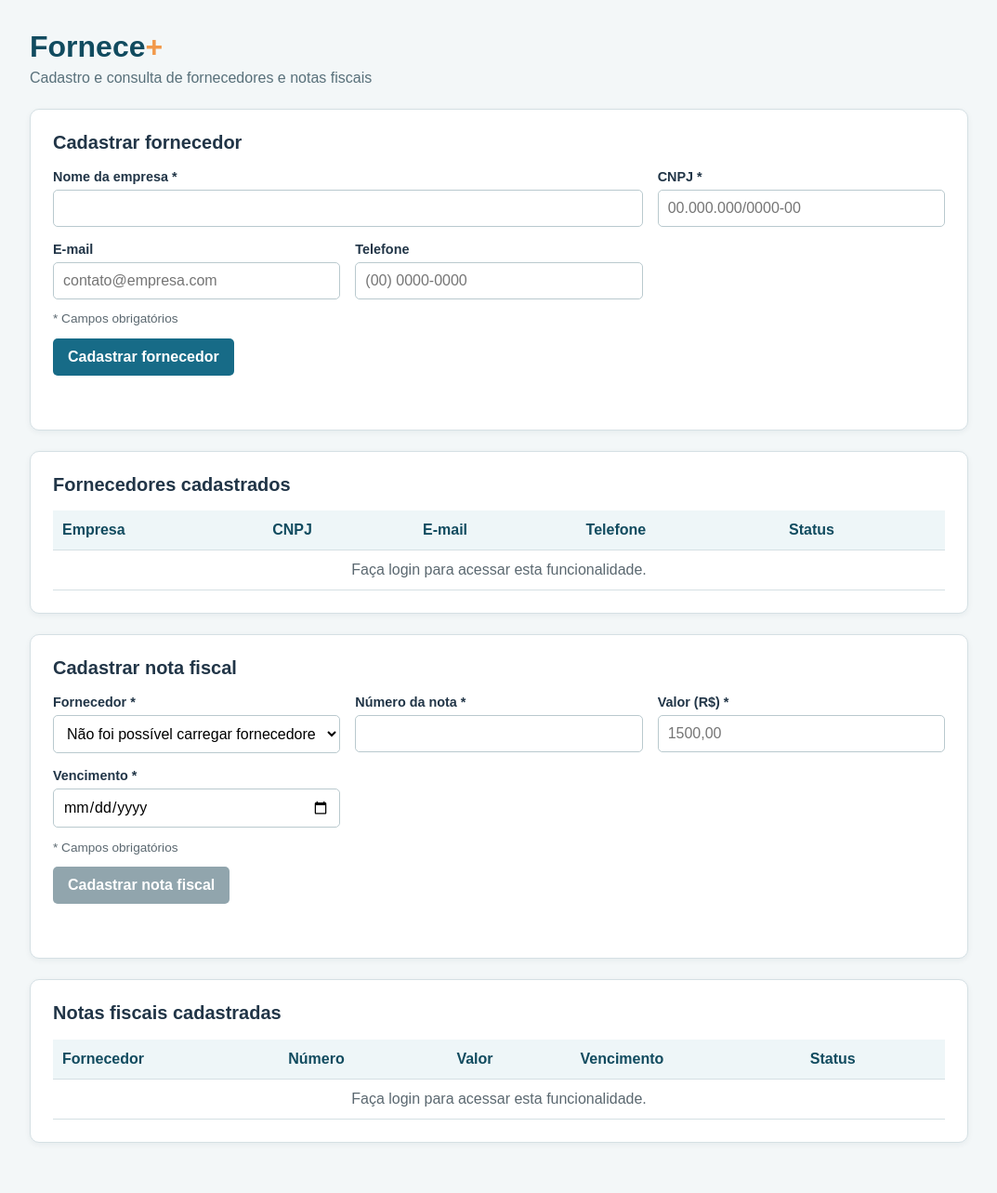
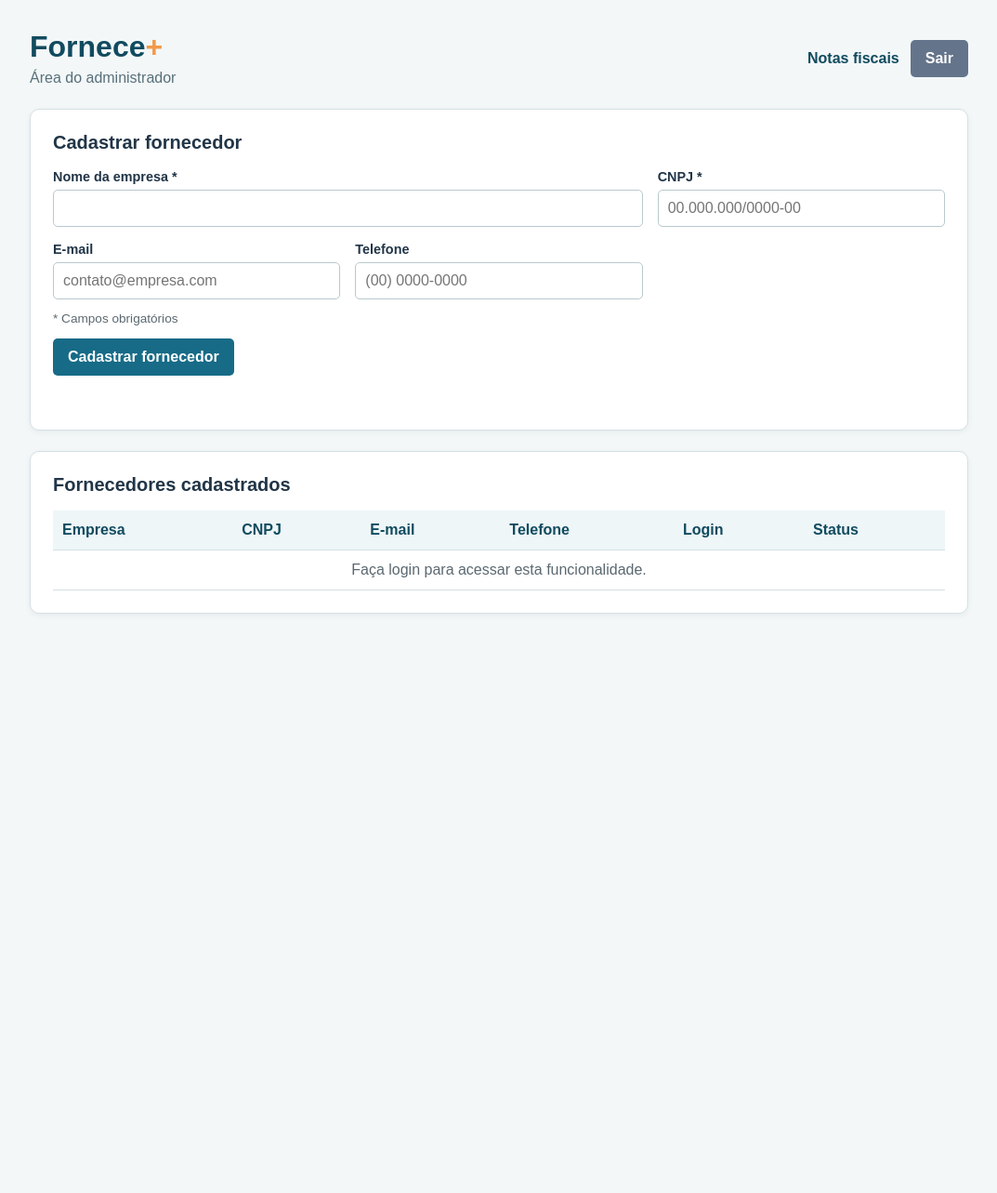
Before and after one commit to alinepamplona/fornece-plus, a Flask app: template templates/index.html in a window 1280 px wide. Shown: the whole page at 93% size, without its empty margins (103-1176 px from the left). After the commit the page ends 660 px from the top, so only its background shows below. Run offline with Flask 3, Linux system fonts and the light colour scheme; the template is opened without the code that fills it, so the values that code supplies are empty.

Commit message:
feat: separa acesso às notas fiscais por usuário

```diff
--- a/static/script.js
+++ b/static/script.js
@@ -3,188 +3,27 @@
 const campoTelefone = document.querySelector("#telefone");
 const mensagem = document.querySelector("#mensagem");
 const listaFornecedores = document.querySelector("#lista-fornecedores");
-const formularioNota = document.querySelector("#form-nota-fiscal");
-const seletorFornecedor = document.querySelector("#fornecedor_id");
-const botaoNota = document.querySelector("#botao-nota");
-const mensagemNota = document.querySelector("#mensagem-nota");
-const listaNotasFiscais = document.querySelector("#lista-notas-fiscais");
-
-function mostrarMensagem(texto, tipo) {
-    mensagem.textContent = texto;
-    mensagem.className = `mensagem ${tipo}`;
+function mostrarMensagem(texto, tipo) { mensagem.textContent = texto; mensagem.className = `mensagem ${tipo}`; }
+function formatarCnpj(valor) { const n = valor.replace(/\D/g, "").slice(0, 14); return n.replace(/^(\d{2})(\d)/, "$1.$2").replace(/^(\d{2}\.\d{3})(\d)/, "$1.$2").replace(/(\d{3})(\d)/, "$1/$2").replace(/(\d{4})(\d)/, "$1-$2"); }
+function formatarTelefone(valor) { const n = valor.replace(/\D/g, "").slice(0, 10); return n.replace(/^(\d{2})(\d)/, "($1) $2").replace(/(\d{4})(\d)/, "$1-$2"); }
+function criarCelula(texto) { const celula = document.createElement("td"); celula.textContent = texto || "—"; return celula; }
+campoCnpj.addEventListener("input", () => { campoCnpj.value = formatarCnpj(campoCnpj.value); });
+campoTelefone.addEventListener("input", () => { campoTelefone.value = formatarTelefone(campoTelefone.value); });
+async function carregarFornecedores() {
+    try {
+        const resposta = await fetch("/api/fornecedores"); const fornecedores = await resposta.json(); if (!resposta.ok) throw new Error(fornecedores.erro);
+        listaFornecedores.innerHTML = "";
+        if (!fornecedores.length) { listaFornecedores.innerHTML = '<tr><td colspan="6">Nenhum fornecedor cadastrado.</td></tr>'; return; }
+        fornecedores.forEach((fornecedor) => { const linha = document.createElement("tr"); [fornecedor.nome, fornecedor.cnpj, fornecedor.email, fornecedor.telefone, fornecedor.codigo_acesso, fornecedor.status].forEach((valor) => linha.appendChild(criarCelula(valor))); listaFornecedores.appendChild(linha); });
+    } catch (erro) { listaFornecedores.innerHTML = `<tr><td colspan="6">${erro.message || "Erro ao carregar fornecedores."}</td></tr>`; }
 }
-
-function mostrarMensagemNota(texto, tipo) {
-    mensagemNota.textContent = texto;
-    mensagemNota.className = `mensagem ${tipo}`;
-}
-
-function formatarCnpj(valor) {
-    const numeros = valor.replace(/\D/g, "").slice(0, 14);
-    return numeros
-        .replace(/^(\d{2})(\d)/, "$1.$2")
-        .replace(/^(\d{2}\.\d{3})(\d)/, "$1.$2")
-        .replace(/(\d{3})(\d)/, "$1/$2")
-        .replace(/(\d{4})(\d)/, "$1-$2");
-}
-
-campoCnpj.addEventListener("input", () => {
-    campoCnpj.value = formatarCnpj(campoCnpj.value);
+formulario.addEventListener("submit", async (evento) => {
+    evento.preventDefault(); const dados = Object.fromEntries(new FormData(formulario));
+    if (!dados.nome.trim() || !dados.cnpj.trim()) return mostrarMensagem("Preencha o nome da empresa e o CNPJ.", "erro");
+    if (dados.cnpj.replace(/\D/g, "").length !== 14) return mostrarMensagem("O CNPJ deve ter 14 números.", "erro");
+    if (dados.telefone && dados.telefone.replace(/\D/g, "").length !== 10) return mostrarMensagem("Informe o telefone no formato (XX) XXXX-XXXX.", "erro");
+    if (dados.email && !document.querySelector("#email").checkValidity()) return mostrarMensagem("Informe um e-mail válido.", "erro");
+    try { const resposta = await fetch("/api/fornecedores", { method: "POST", headers: { "Content-Type": "application/json" }, body: JSON.stringify(dados) }); const resultado = await resposta.json(); if (!resposta.ok) throw new Error(resultado.erro); formulario.reset(); mostrarMensagem(`${resultado.mensagem} Login e senha padrão: ${resultado.credenciais.login}.`, "sucesso"); carregarFornecedores(); } catch (erro) { mostrarMensagem(erro.message || "Não foi possível cadastrar o fornecedor.", "erro"); }
 });
-
-function formatarTelefone(valor) {
-    const numeros = valor.replace(/\D/g, "").slice(0, 10);
-    return numeros
-        .replace(/^(\d{2})(\d)/, "($1) $2")
-        .replace(/(\d{4})(\d)/, "$1-$2");
-}
-
-campoTelefone.addEventListener("input", () => {
-    campoTelefone.value = formatarTelefone(campoTelefone.value);
-});
-
-function criarCelula(texto) {
-    const celula = document.createElement("td");
-    celula.textContent = texto || "—";
-    return celula;
-}
-
-function preencherFornecedoresNoSeletor(fornecedores) {
-    seletorFornecedor.innerHTML = '<option value="">Selecione um fornecedor</option>';
-    fornecedores.forEach((fornecedor) => {
-        const opcao = document.createElement("option");
-        opcao.value = fornecedor.id;
-        opcao.textContent = fornecedor.nome;
-        seletorFornecedor.appendChild(opcao);
-    });
-    botaoNota.disabled = fornecedores.length === 0;
-}
-
-function formatarValor(valor) {
-    return Number(valor).toLocaleString("pt-BR", {
-        style: "currency",
-        currency: "BRL",
-    });
-}
-
-async function carregarFornecedores() {
-    listaFornecedores.innerHTML = '<tr><td colspan="5">Carregando fornecedores...</td></tr>';
-    try {
-        const resposta = await fetch("/api/fornecedores");
-        const fornecedores = await resposta.json();
-        if (!resposta.ok) throw new Error(fornecedores.erro);
-
-        listaFornecedores.innerHTML = "";
-        if (fornecedores.length === 0) {
-            listaFornecedores.innerHTML = '<tr><td colspan="5">Nenhum fornecedor cadastrado.</td></tr>';
-            return;
-        }
-
-        fornecedores.forEach((fornecedor) => {
-            const linha = document.createElement("tr");
-            [fornecedor.nome, fornecedor.cnpj, fornecedor.email, fornecedor.telefone, fornecedor.status]
-                .forEach((valor) => linha.appendChild(criarCelula(valor)));
-            listaFornecedores.appendChild(linha);
-        });
-        preencherFornecedoresNoSeletor(fornecedores);
-    } catch (erro) {
-        listaFornecedores.innerHTML = `<tr><td colspan="5">${erro.message || "Erro ao carregar fornecedores."}</td></tr>`;
-        seletorFornecedor.innerHTML = '<option value="">Não foi possível carregar fornecedores</option>';
-        botaoNota.disabled = true;
-    }
-}
-
-async function carregarNotasFiscais() {
-    listaNotasFiscais.innerHTML = '<tr><td colspan="5">Carregando notas fiscais...</td></tr>';
-    try {
-        const resposta = await fetch("/api/notas-fiscais");
-        const notas = await resposta.json();
-        if (!resposta.ok) throw new Error(notas.erro);
-
-        listaNotasFiscais.innerHTML = "";
-        if (notas.length === 0) {
-            listaNotasFiscais.innerHTML = '<tr><td colspan="5">Nenhuma nota fiscal cadastrada.</td></tr>';
-            return;
-        }
-
-        notas.forEach((nota) => {
-            const linha = document.createElement("tr");
-            [nota.fornecedor_nome, nota.numero, formatarValor(nota.valor), nota.vencimento, nota.status]
-                .forEach((valor) => linha.appendChild(criarCelula(valor)));
-            listaNotasFiscais.appendChild(linha);
-        });
-    } catch (erro) {
-        listaNotasFiscais.innerHTML = `<tr><td colspan="5">${erro.message || "Erro ao carregar notas fiscais."}</td></tr>`;
-    }
-}
-
-formulario.addEventListener("submit", async (evento) => {
-    evento.preventDefault();
-    const dados = Object.fromEntries(new FormData(formulario));
-
-    if (!dados.nome.trim() || !dados.cnpj.trim()) {
-        mostrarMensagem("Preencha o nome da empresa e o CNPJ.", "erro");
-        return;
-    }
-    if (dados.cnpj.replace(/\D/g, "").length !== 14) {
-        mostrarMensagem("O CNPJ deve ter 14 números.", "erro");
-        return;
-    }
-    if (dados.telefone && dados.telefone.replace(/\D/g, "").length !== 10) {
-        mostrarMensagem("Informe o telefone no formato (XX) XXXX-XXXX.", "erro");
-        return;
-    }
-    if (dados.email && !document.querySelector("#email").checkValidity()) {
-        mostrarMensagem("Informe um e-mail válido.", "erro");
-        return;
-    }
-
-    try {
-        const resposta = await fetch("/api/fornecedores", {
-            method: "POST",
-            headers: { "Content-Type": "application/json" },
-            body: JSON.stringify(dados),
-        });
-        const resultado = await resposta.json();
-        if (!resposta.ok) throw new Error(resultado.erro);
-
-        formulario.reset();
-        mostrarMensagem(resultado.mensagem, "sucesso");
-        carregarFornecedores();
-    } catch (erro) {
-        mostrarMensagem(erro.message || "Não foi possível cadastrar o fornecedor.", "erro");
-    }
-});
-
-formularioNota.addEventListener("submit", async (evento) => {
-    evento.preventDefault();
-    const dados = Object.fromEntries(new FormData(formularioNota));
-
-    if (!dados.fornecedor_id || !dados.numero.trim() || !dados.valor || !dados.vencimento) {
-        mostrarMensagemNota("Preencha todos os campos da nota fiscal.", "erro");
-        return;
-    }
-    if (Number(dados.valor) <= 0) {
-        mostrarMensagemNota("O valor da nota fiscal deve ser maior que zero.", "erro");
-        return;
-    }
-
-    try {
-        const resposta = await fetch("/api/notas-fiscais", {
-            method: "POST",
-            headers: { "Content-Type": "application/json" },
-            body: JSON.stringify(dados),
-        });
-        const resultado = await resposta.json();
-        if (!resposta.ok) throw new Error(resultado.erro);
-
-        formularioNota.reset();
-        mostrarMensagemNota(resultado.mensagem, "sucesso");
-        carregarNotasFiscais();
-    } catch (erro) {
-        mostrarMensagemNota(erro.message || "Não foi possível cadastrar a nota fiscal.", "erro");
-    }
-});
-
+document.querySelectorAll("[data-logout]").forEach((botao) => botao.addEventListener("click", async () => { await fetch("/api/logout", { method: "POST" }); window.location.href = "/login"; }));
 carregarFornecedores();
-carregarNotasFiscais();
--- a/static/style.css
+++ b/static/style.css
@@ -19,6 +19,9 @@
 
 .container { max-width: 1050px; margin: 0 auto; padding: 32px 20px; }
 header { margin-bottom: 24px; }
+.cabecalho { display: flex; align-items: center; justify-content: space-between; gap: 16px; }
+.cabecalho nav { display: flex; align-items: center; gap: 12px; }
+.cabecalho a { color: var(--azul-escuro); font-weight: bold; text-decoration: none; }
 h1 { color: var(--azul-escuro); margin: 0; font-size: 2rem; }
 h1 span { color: #f2994a; }
 header p { margin: 6px 0 0; color: #58707a; }
@@ -43,6 +46,8 @@
 button { background: var(--azul); color: white; border: 0; border-radius: 5px; padding: 11px 16px; font: inherit; font-weight: bold; cursor: pointer; }
 button:hover { background: var(--azul-escuro); }
 button:disabled { background: #91a5ad; cursor: not-allowed; }
+.botao-secundario { background: #64748b; }
+.botao-secundario:hover { background: #475569; }
 .mensagem { min-height: 20px; margin: 14px 0 0; font-weight: bold; }
 .mensagem.sucesso { color: var(--sucesso); }
 .mensagem.erro { color: var(--erro); }
@@ -57,4 +62,9 @@
     .card { padding: 18px; }
     .campos-formulario { grid-template-columns: 1fr; }
     .campo-largo { grid-column: auto; }
+    .cabecalho { align-items: flex-start; flex-direction: column; }
 }
+
+.pagina-login { min-height: 100vh; display: grid; place-items: center; padding: 20px; }
+.card-login { width: min(100%, 420px); }
+.card-login form { display: grid; gap: 16px; }
--- a/templates/index.html
+++ b/templates/index.html
@@ -3,98 +3,33 @@
 <head>
     <meta charset="UTF-8">
     <meta name="viewport" content="width=device-width, initial-scale=1.0">
-    <title>Fornece+ | Fornecedores e notas fiscais</title>
+    <title>Fornece+ | Administração</title>
     <link rel="stylesheet" href="{{ url_for('static', filename='style.css') }}">
 </head>
 <body>
     <main class="container">
-        <header>
-            <h1>Fornece<span>+</span></h1>
-            <p>Cadastro e consulta de fornecedores e notas fiscais</p>
+        <header class="cabecalho">
+            <div><h1>Fornece<span>+</span></h1><p>Área do administrador</p></div>
+            <nav><a href="{{ url_for('notas_fiscais') }}">Notas fiscais</a><button class="botao-secundario" type="button" data-logout>Sair</button></nav>
         </header>
-
         <section class="card" aria-labelledby="titulo-cadastro">
             <h2 id="titulo-cadastro">Cadastrar fornecedor</h2>
             <form id="form-fornecedor" novalidate>
                 <div class="campos-formulario">
-                    <div class="campo campo-largo">
-                        <label for="nome">Nome da empresa *</label>
-                        <input id="nome" name="nome" type="text" maxlength="150" required>
-                    </div>
-                    <div class="campo">
-                        <label for="cnpj">CNPJ *</label>
-                        <input id="cnpj" name="cnpj" type="text" inputmode="numeric" placeholder="00.000.000/0000-00" maxlength="18" required>
-                    </div>
-                    <div class="campo">
-                        <label for="email">E-mail</label>
-                        <input id="email" name="email" type="email" maxlength="150" placeholder="contato@empresa.com">
-                    </div>
-                    <div class="campo">
-                        <label for="telefone">Telefone</label>
-                        <input id="telefone" name="telefone" type="tel" inputmode="numeric" maxlength="14" placeholder="(00) 0000-0000">
-                    </div>
+                    <div class="campo campo-largo"><label for="nome">Nome da empresa *</label><input id="nome" name="nome" type="text" maxlength="150" required></div>
+                    <div class="campo"><label for="cnpj">CNPJ *</label><input id="cnpj" name="cnpj" type="text" inputmode="numeric" placeholder="00.000.000/0000-00" maxlength="18" required></div>
+                    <div class="campo"><label for="email">E-mail</label><input id="email" name="email" type="email" maxlength="150" placeholder="contato@empresa.com"></div>
+                    <div class="campo"><label for="telefone">Telefone</label><input id="telefone" name="telefone" type="tel" inputmode="numeric" maxlength="14" placeholder="(00) 0000-0000"></div>
                 </div>
-                <p class="obrigatorio">* Campos obrigatórios</p>
-                <button type="submit">Cadastrar fornecedor</button>
+                <p class="obrigatorio">* Campos obrigatórios</p><button type="submit">Cadastrar fornecedor</button>
             </form>
             <p id="mensagem" class="mensagem" role="status" aria-live="polite"></p>
         </section>
-
         <section class="card" aria-labelledby="titulo-lista">
             <h2 id="titulo-lista">Fornecedores cadastrados</h2>
-            <div class="tabela-responsiva">
-                <table>
-                    <thead>
-                        <tr><th>Empresa</th><th>CNPJ</th><th>E-mail</th><th>Telefone</th><th>Status</th></tr>
-                    </thead>
-                    <tbody id="lista-fornecedores">
-                        <tr><td colspan="5">Carregando fornecedores...</td></tr>
-                    </tbody>
-                </table>
-            </div>
-        </section>
-
-        <section class="card" aria-labelledby="titulo-nota">
-            <h2 id="titulo-nota">Cadastrar nota fiscal</h2>
-            <form id="form-nota-fiscal" novalidate>
-                <div class="campos-formulario">
-                    <div class="campo">
-                        <label for="fornecedor_id">Fornecedor *</label>
-                        <select id="fornecedor_id" name="fornecedor_id" required>
-                            <option value="">Carregando fornecedores...</option>
-                        </select>
-                    </div>
-                    <div class="campo">
-                        <label for="numero-nota">Número da nota *</label>
-                        <input id="numero-nota" name="numero" type="text" maxlength="50" required>
-                    </div>
-                    <div class="campo">
-                        <label for="valor">Valor (R$) *</label>
-                        <input id="valor" name="valor" type="number" min="0.01" step="0.01" inputmode="decimal" placeholder="1500,00" required>
-                    </div>
-                    <div class="campo">
-                        <label for="vencimento">Vencimento *</label>
-                        <input id="vencimento" name="vencimento" type="date" required>
-                    </div>
-                </div>
-                <p class="obrigatorio">* Campos obrigatórios</p>
-                <button id="botao-nota" type="submit">Cadastrar nota fiscal</button>
-            </form>
-            <p id="mensagem-nota" class="mensagem" role="status" aria-live="polite"></p>
-        </section>
-
-        <section class="card" aria-labelledby="titulo-lista-notas">
-            <h2 id="titulo-lista-notas">Notas fiscais cadastradas</h2>
-            <div class="tabela-responsiva">
-                <table>
-                    <thead>
-                        <tr><th>Fornecedor</th><th>Número</th><th>Valor</th><th>Vencimento</th><th>Status</th></tr>
-                    </thead>
-                    <tbody id="lista-notas-fiscais">
-                        <tr><td colspan="5">Carregando notas fiscais...</td></tr>
-                    </tbody>
-                </table>
-            </div>
+            <div class="tabela-responsiva"><table><thead><tr><th>Empresa</th><th>CNPJ</th><th>E-mail</th><th>Telefone</th><th>Login</th><th>Status</th></tr></thead>
+                <tbody id="lista-fornecedores"><tr><td colspan="6">Carregando fornecedores...</td></tr></tbody>
+            </table></div>
         </section>
     </main>
     <script src="{{ url_for('static', filename='script.js') }}"></script>
```
Also changed, not shown: static/login.js (added, +7 -0 lines), static/notas.js (added, +12 -0 lines), templates/login.html (added, +19 -0 lines), templates/notas_fiscais.html (added, +32 -0 lines).
